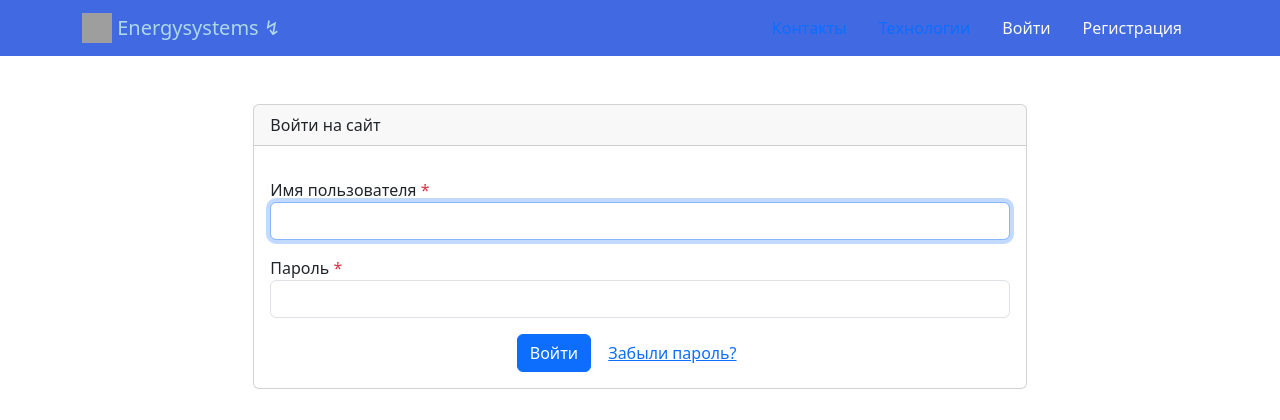
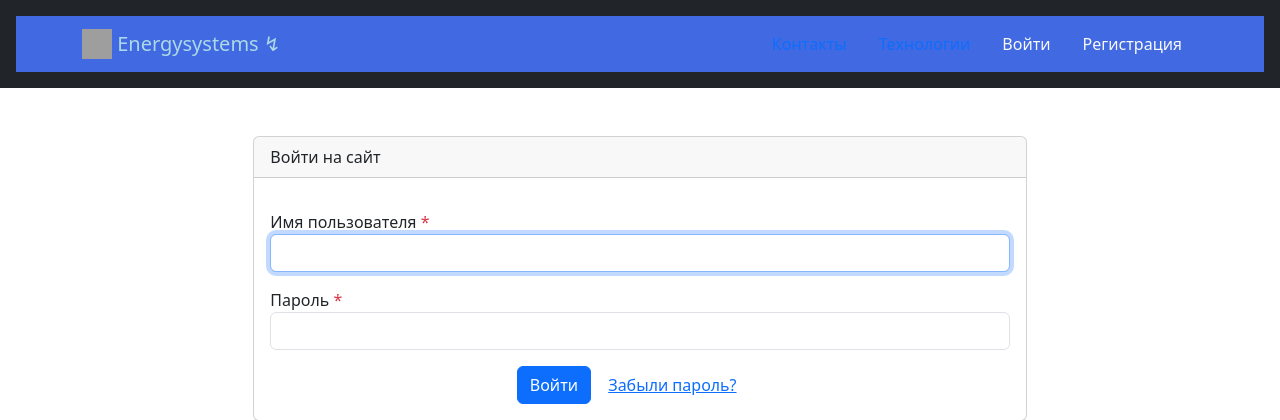
Before and after one commit to ZhdanovAM72/video_analytics, a Django app: page /auth/login/ in a window 1280 px wide. Shown: the top 420 px of the page. Run offline with Django 4.2, Linux system fonts and the light colour scheme; parts of the project's set-up code (start-up, migrations or seed data) failed here and were passed over; some libraries are stand-ins or nearby versions; grey boxes are pictures that could not be loaded.

Commit message:
Fixed heades class

```diff
--- a/video_analytics/templates/base.html
+++ b/video_analytics/templates/base.html
@@ -18,7 +18,7 @@
     </title>
   </head>
   <body>
-    <header>
+    <header class="p-3 text-bg-dark" style="background-color: SteelBlue">
       {% include 'includes/header.html' %}
     </header>
     <main>
```
